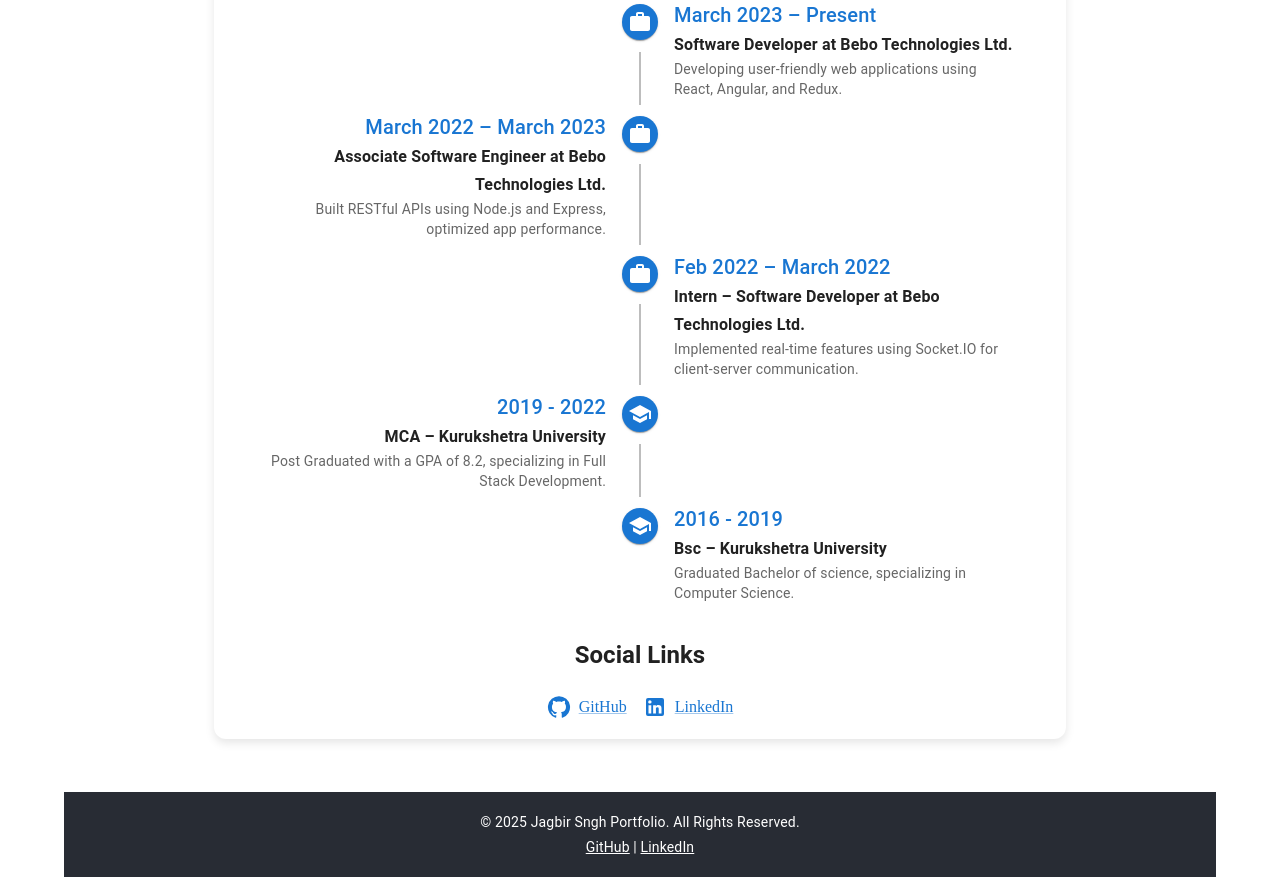
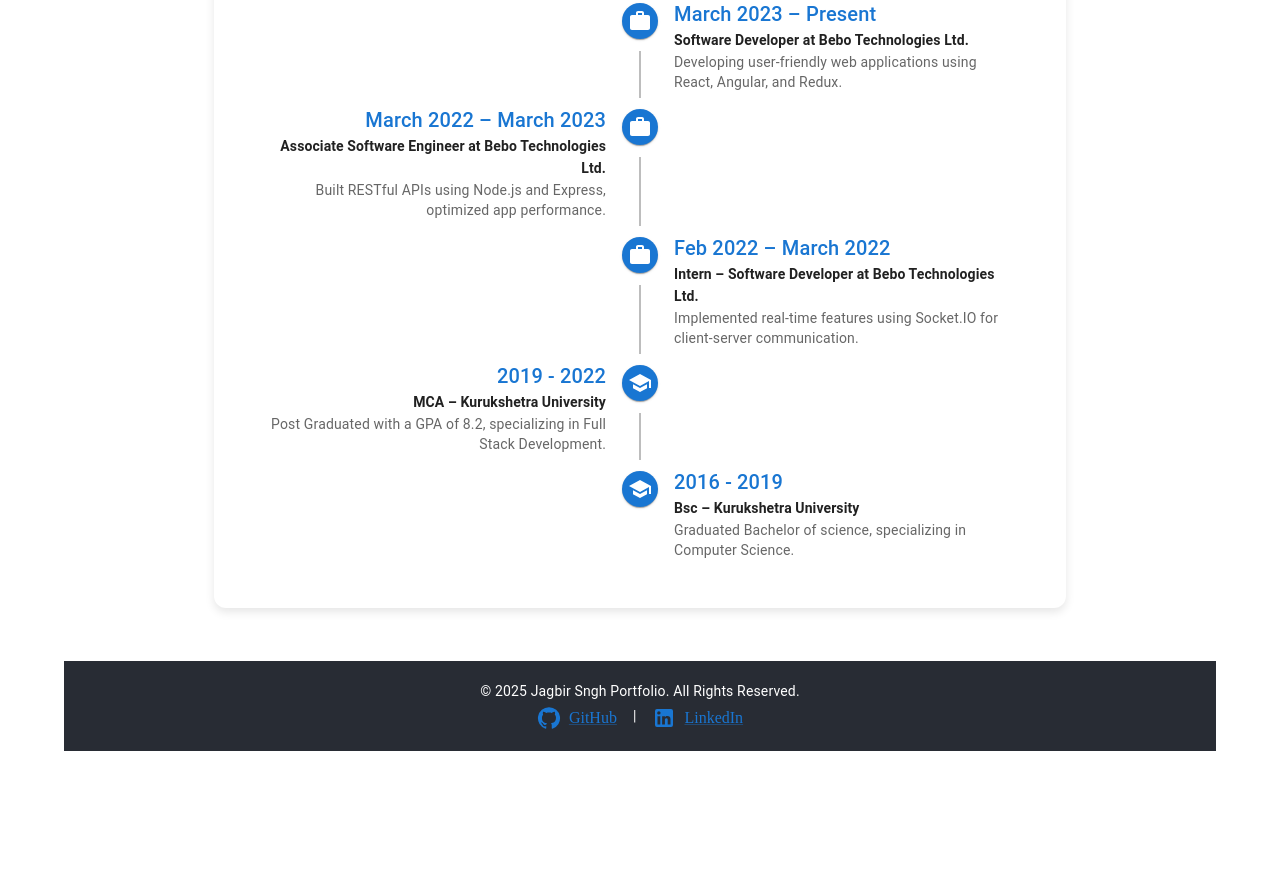
Before and after one commit to jagbirsaini95/portfolio-react-app, a React (Vite) app: page /about in a window 1280 px wide. Shown: the part 580-1465 px from the top of the page. After the commit the page ends 1339 px from the top, so only its background shows below. Built offline with nearby package versions, Linux system fonts and the light colour scheme.

Commit message:
s pending

```diff
--- a/src/components/Footer.tsx
+++ b/src/components/Footer.tsx
@@ -1,5 +1,6 @@
-import { Box, Typography, Link } from '@mui/material';
+import { Box, Typography, Link, Grid } from '@mui/material';
 import { myInfo } from '../assets/constants';
+import { GitHub, LinkedIn } from '@mui/icons-material';
 
 const Footer = () => {
     return (
@@ -14,14 +15,25 @@
             <Typography variant="body2" gutterBottom>
                 &copy; {new Date().getFullYear()} {myInfo.name} Portfolio. All Rights Reserved.
             </Typography>
-            <Typography variant="body2">
-                <Link href={myInfo.gitHubURL} color="inherit" target="_blank" rel="noopener noreferrer">
-                    GitHub
-                </Link>{' | '}
-                <Link href={myInfo.linkedInURL} color="inherit" target="_blank" rel="noopener noreferrer">
-                    LinkedIn
-                </Link>
-            </Typography>
+            <Grid container spacing={2} justifyContent="center">
+                <Grid item>
+                    <Link href={myInfo.gitHubURL} target="_blank" rel="noopener noreferrer" sx={{ display: "flex", alignItems: "center", gap: 1 }}>
+                        <GitHub />
+                        GitHub
+                    </Link>
+                </Grid>
+                <Grid item>
+                    <Typography variant="body2" gutterBottom>
+                        |
+                    </Typography>
+                </Grid>
+                <Grid item>
+                    <Link href={myInfo.linkedInURL} target="_blank" rel="noopener noreferrer" sx={{ display: "flex", alignItems: "center", gap: 1 }}>
+                        <LinkedIn />
+                        LinkedIn
+                    </Link>
+                </Grid>
+            </Grid>
         </Box>
     );
 };
--- a/src/components/JSTimeline.tsx
+++ b/src/components/JSTimeline.tsx
@@ -16,7 +16,7 @@
                         <Typography variant="h6" color="primary">
                             {item.year}
                         </Typography>
-                        <Typography variant="subtitle1" fontWeight="bold">
+                        <Typography variant="subtitle2" fontWeight="bold" >
                             {item.title}
                         </Typography>
                         <Typography variant="body2" color="textSecondary">
--- a/src/pages/Aboutme.tsx
+++ b/src/pages/Aboutme.tsx
@@ -1,5 +1,4 @@
-import { Container, Typography, Link, Box, Grid } from "@mui/material";
-import { GitHub, LinkedIn } from "@mui/icons-material";
+import { Container, Typography } from "@mui/material";
 import JSTimeline from "../components/JSTimeline";
 import { AnimatedCard } from "../components/AminatedCard";
 import { myInfo, skills } from "../assets/constants";
@@ -16,7 +15,6 @@
                 </Typography>
             </AnimatedCard>
             <AnimatedCard customStyle={{ padding: "20px" }}>
-                <Box sx={{ mt: 3 }}>
                 <Typography variant="h5" fontWeight="bold">
                     Skills
                 </Typography>
@@ -25,33 +23,12 @@
                         <strong>{category}:</strong> {skillList.join(", ")}
                     </Typography>
                 ))}
-                </Box>
             </AnimatedCard>
-            <AnimatedCard customStyle={{ padding: "20px" }}>
-                <Typography variant="h5" fontWeight="bold" sx={{ mt: 4 }}>
+            <AnimatedCard customStyle={{ padding: "20px", 'margin-top': "10% !important" }}>
+                <Typography variant="h5" fontWeight="bold">
                     Experience Timeline
                 </Typography>
                 <JSTimeline />
-
-                <Box sx={{ mt: 3, textAlign: "center" }}>
-                    <Typography variant="h5" fontWeight="bold">
-                        Social Links
-                    </Typography>
-                    <Grid container spacing={2} justifyContent="center" sx={{ mt: 1 }}>
-                        <Grid item>
-                            <Link href={myInfo.gitHubURL} target="_blank" rel="noopener noreferrer" sx={{ display: "flex", alignItems: "center", gap: 1 }}>
-                                <GitHub />
-                                GitHub
-                            </Link>
-                        </Grid>
-                        <Grid item>
-                            <Link href={myInfo.linkedInURL} target="_blank" rel="noopener noreferrer" sx={{ display: "flex", alignItems: "center", gap: 1 }}>
-                                <LinkedIn />
-                                LinkedIn
-                            </Link>
-                        </Grid>
-                    </Grid>
-                </Box>
             </AnimatedCard>
         </Container>
     );
```
Lines whose indentation alone changed are shown as unchanged.
